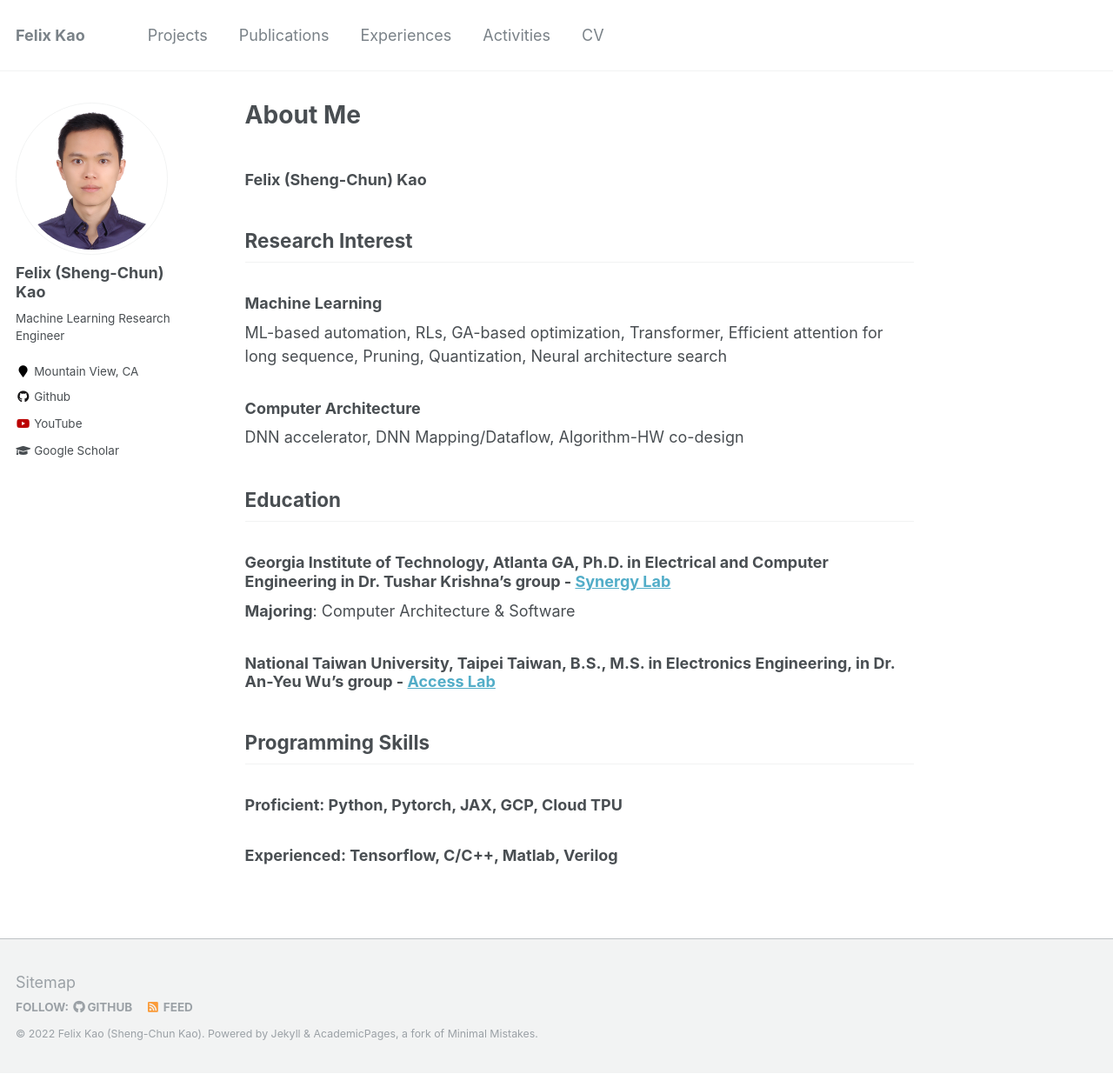
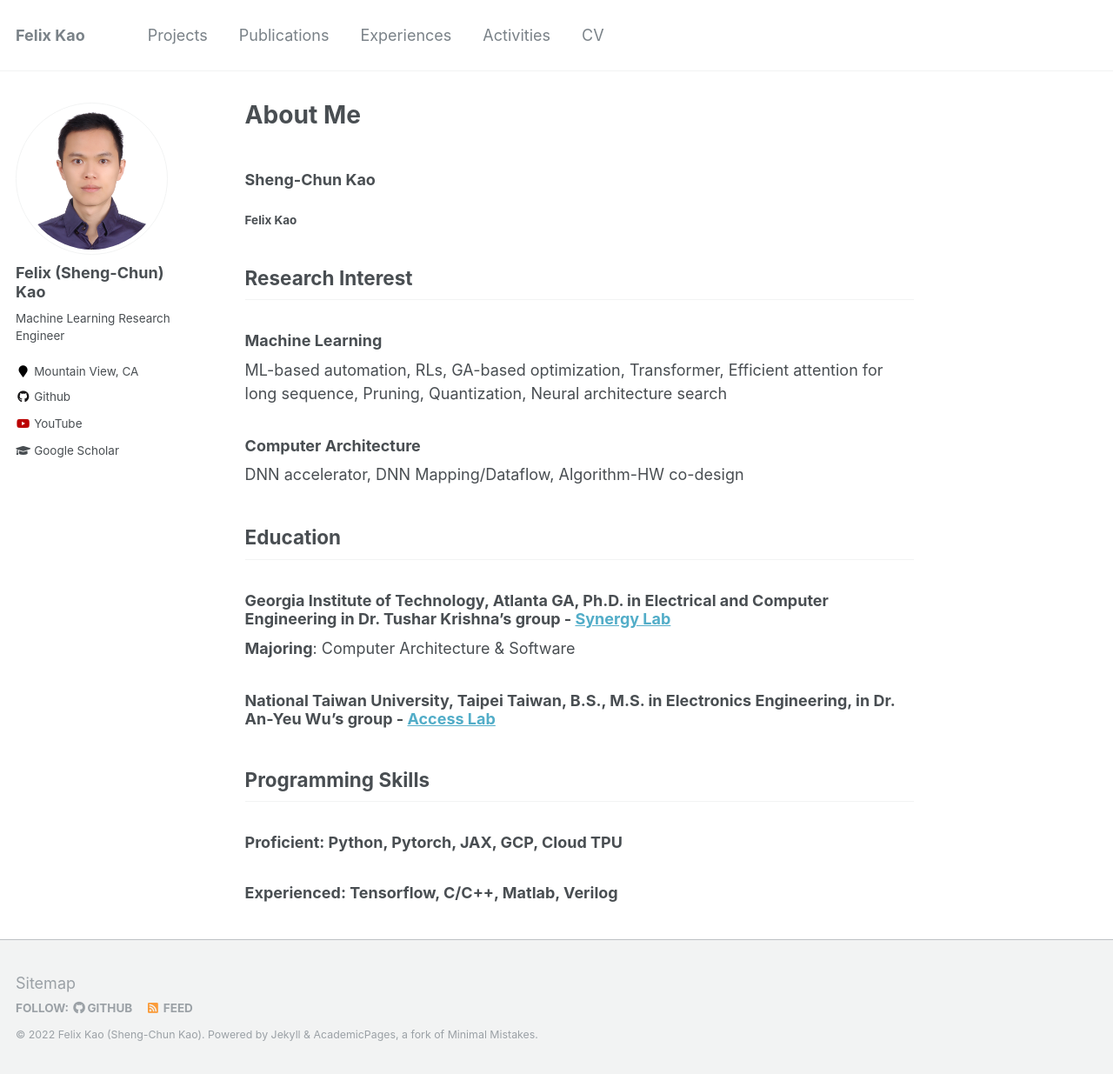
Before and after one commit to felix0901/felix, a Jekyll site: the page built from _pages/about.md, in a window 1280 px wide and 1235 px high. Shown: the whole window at 87% size. Built offline with Jekyll 4.4.1, drawn with Linux system fonts in a browser that asks for light colours.

Commit message:
Update about.md

```diff
--- a/_pages/about.md
+++ b/_pages/about.md
@@ -7,7 +7,8 @@ redirect_from:
   - /about/
   - /about.html
 ---
-### Felix (Sheng-Chun) Kao
+### Sheng-Chun Kao
+#### Felix Kao
 
 ## Research Interest
 ### Machine Learning
```
